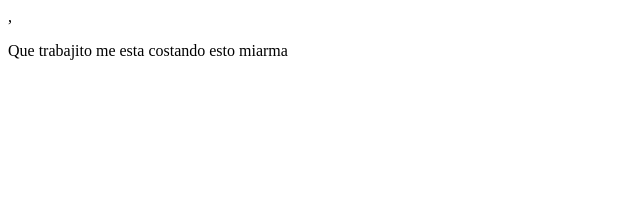
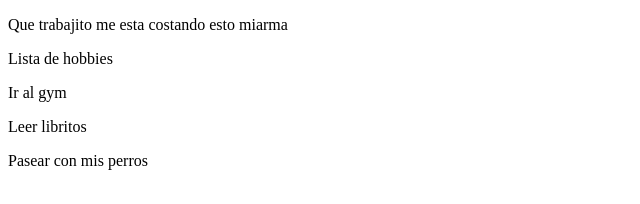
Before and after one commit to hadaserrano/Repo1Actividad1, a plain HTML site: page hada.html in a window 1280 px wide. Shown: the whole page, without its empty margins (0-640 px from the left). Drawn offline with Linux system fonts and the light colour scheme.

Commit message:
updated hada.html

```diff
--- a/hada.html
+++ b/hada.html
@@ -6,6 +6,10 @@
     <title>Hada Sanchez Serrano</title>
 </head>
 <body>
-  ,<p>Que trabajito me esta costando esto miarma</p>
+  <p>Que trabajito me esta costando esto miarma</p>
+  <p>Lista de hobbies</p>
+  <p>Ir al gym</p>
+  <p>Leer libritos</p>
+  <p>Pasear con mis perros</p>
 </body>
 </html>
```
